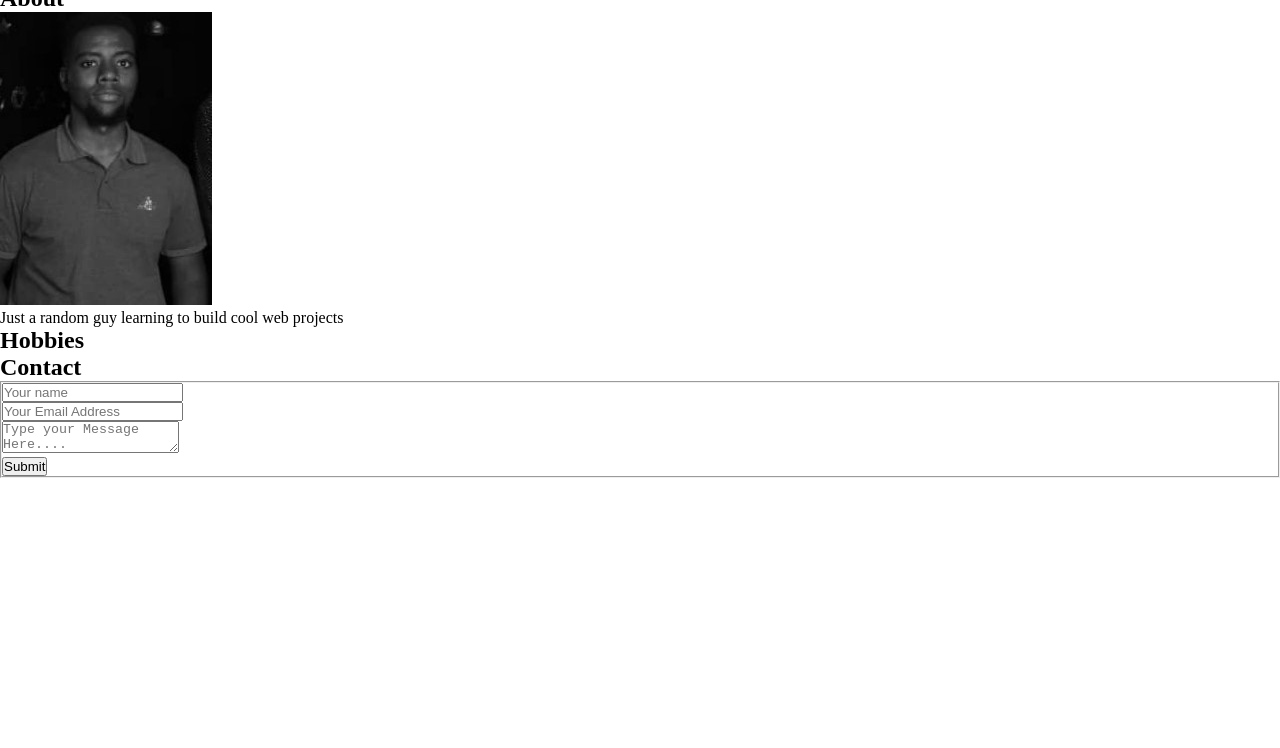
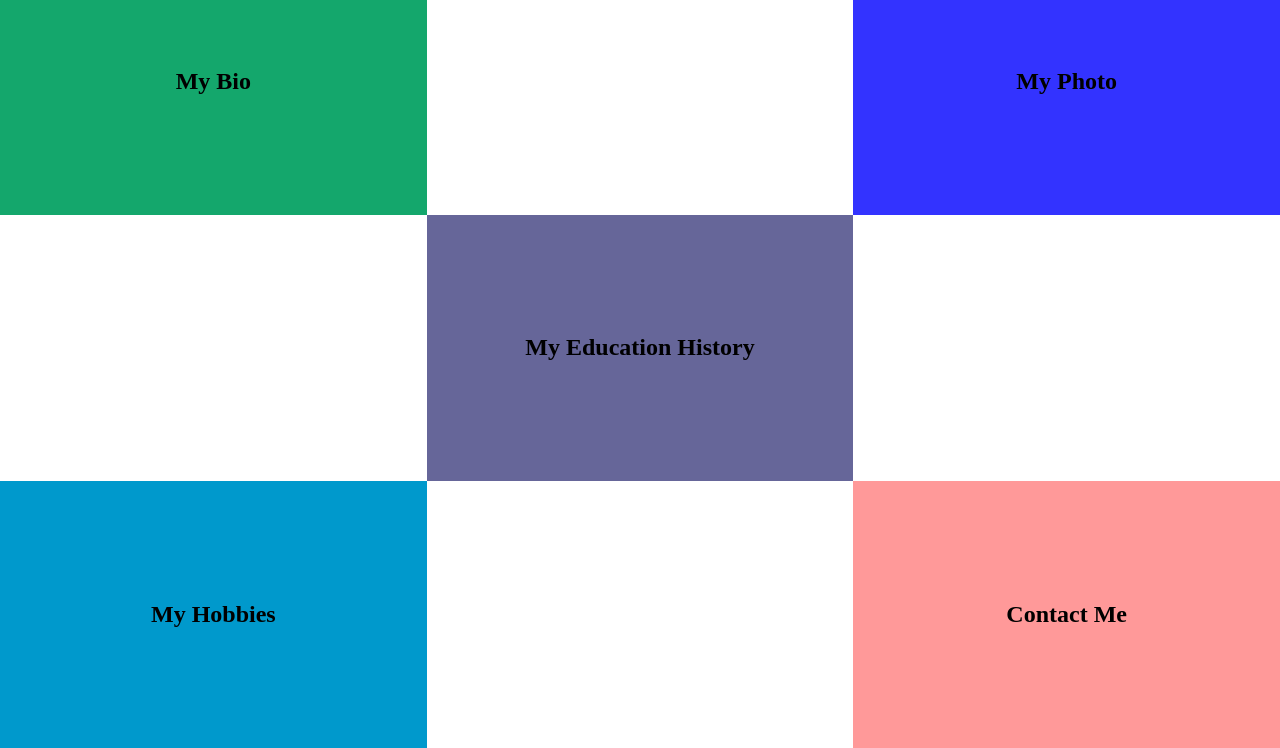
Before and after one commit to AlvinBSSE/My-Website, a plain HTML site: page index.html in a window 1280 px wide. Shown: the part 52-800 px from the top of the page. Drawn offline with Linux system fonts and the light colour scheme.

Commit message:
Update index.html
CSS Assignment

```diff
--- a/index.html
+++ b/index.html
@@ -12,32 +12,37 @@
     <title>Personal Website</title>
 </head>
 <body>
-    <h1>Alvin's Website</h1>
-    <div id="about">
-        <h2>About</h2>
-        <img src="img/Alvin.jpg" alt="">
-        <p>Just a random guy learning to build cool web projects</p>
-    </div>
+    <div class="grid-container">
 
-    <div id="hobbies">
-        <h2><a href="./hobbies.html" target="_self">Hobbies</a></h2>
-    </div>
+        <a class="grid-item bio" href="./bio.html" target="_self">
+            <div>
+                <h2>My Bio</h2>
+            </div>
+        </a>
 
-    <div id="contact">
-            <form id="contact" action="" method="post">
-              <h2>Contact</h2>
-              <fieldset>
-                <input placeholder="Your name" type="text" required>
-                <br>
-                <input placeholder="Your Email Address" type="email">
-                <br>
-                <textarea placeholder="Type your Message Here...." required></textarea>
-                <br>
-                <button name="submit" type="submit">
-                    <a href="mailto:alvin.betariza@students.mak.ac.ug">Submit</a>
-                </button>
-              </fieldset>
-            </form>
+        <a class="grid-item pfp" href="./photo.html" target="_self">
+            <div>
+                <h2>My Photo</h2>
+            </div>
+        </a>
+
+        <a class="grid-item education" href="./education.html" target="_self">
+            <div>
+                <h2>My Education History</h2>
+            </div>
+        </a>
+
+        <a class="grid-item hobbies" href="./hobbies.html" target="_self">
+            <div>
+                <h2>My Hobbies</h2>
+            </div>
+        </a>
+
+        <a class="grid-item contact" href="./contact.html" target="_self">
+            <div>
+                <h2>Contact Me</h2>
+            </div>
+        </a>
     </div>
 </body>
 </html>
```
